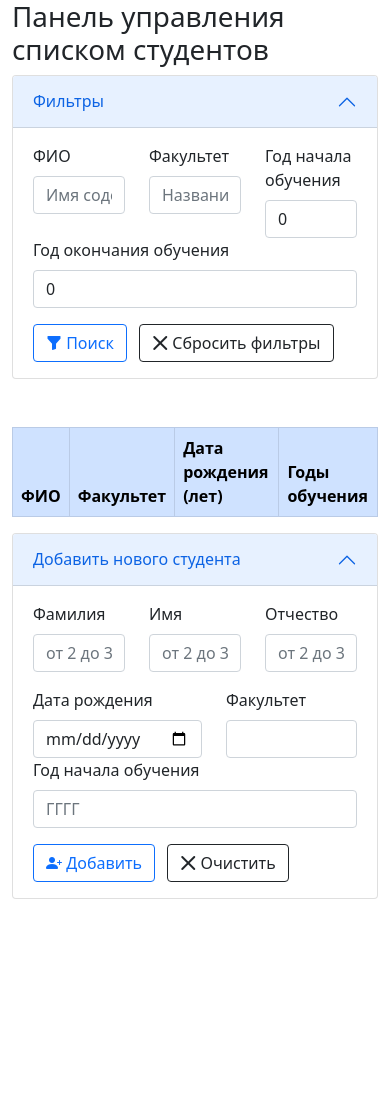
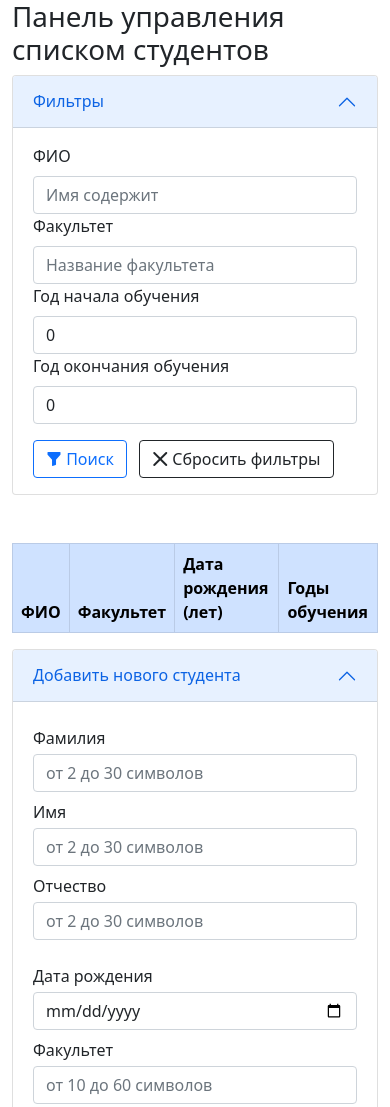
Before and after one commit to ReonKovalchuk/Students-dashboard, a plain HTML site: page index.html in a window 390 px wide. Shown: the top 1107 px of the page. Before the commit the page ends 899 px from the top, so only its background shows below. Drawn offline with nearby package versions, Linux system fonts and the light colour scheme.

Commit message:
улучшена адаптивность

```diff
--- a/index.html
+++ b/index.html
@@ -47,24 +47,24 @@
                                     <div class="row mb-3">
 
                                         <!-- <div class=""> -->
-                                        <div class="col">
+                                        <div class="col-xl-3 col-md-6 col-sm-12">
 
                                             <label for="name-filter" class="form-label">ФИО</label>
                                             <input type="text" class="form-control" id="name-filter"
                                                 placeholder="Имя содержит" value="">
                                         </div>
-                                        <div class="col">
+                                        <div class="col-xl-3 col-md-6 col-sm-12">
                                             <label for="department-filter" class="form-label">Факультет</label>
                                             <input type="text" class="form-control" id="department-filter"
                                                 placeholder="Название факультета" value="">
                                         </div>
-                                        <div class="col">
+                                        <div class="col-xl-3 col-md-6 col-sm-12">
                                             <label for="enrolledIn-filter" class="form-label">Год начала
                                                 обучения</label>
                                             <input type="text" class="form-control input-number" id="enrolledIn-filter"
                                                 placeholder="Например 2020" value="0">
                                         </div>
-                                        <div class="col">
+                                        <div class="col-xl-3 col-md-6 col-sm-12">
                                             <label for="graduatedIn-filter" class="form-label">Год окончания
                                                 обучения</label>
                                             <input type="text" class="form-control input-number" id="graduatedIn-filter"
@@ -101,7 +101,7 @@
                         Удалить</button>
                 </div> -->
 
-                <table class=" table table-bordered table-hover sortable">
+                <table class=" table table-bordered table-hover table-responsive-sm">
                     <thead>
                         <tr class="table-primary">
                             <th scope="col">ФИО</th>
@@ -132,9 +132,9 @@
                                 <form action="" class="add-student needs-validation" novalidate>
 
                                     <div class="row mb-3">
-                                        <div class="col">
+                                        <div class="col-md-4 col-sm-12">
 
-                                            <label for="last-name-input" class="form-label">Фамилия</label>
+                                            <label for="last-name-input" class="form-label mt-2 mb-1">Фамилия</label>
                                             <input type="text" class="form-control input-ru" id="last-name-input"
                                                 placeholder="от 2 до 30 символов" required minlength="2" maxlength="30">
                                             <div class="invalid-feedback">
@@ -142,16 +142,16 @@
                                             </div>
 
                                         </div>
-                                        <div class="col">
-                                            <label for="first-name-input" class="form-label">Имя</label>
+                                        <div class="col-md-4 col-sm-12">
+                                            <label for="first-name-input" class="form-label mt-2 mb-1">Имя</label>
                                             <input type="text" class="form-control input-ru" id="first-name-input"
                                                 placeholder="от 2 до 30 символов" required minlength="2" maxlength="30">
                                             <div class="invalid-feedback">
                                                 Введите имя студента. Допустимая длина от 2 до 30 символов.
                                             </div>
                                         </div>
-                                        <div class="col">
-                                            <label for="middle-name-input" class="form-label">Отчество</label>
+                                        <div class="col-md-4 col-sm-12">
+                                            <label for="middle-name-input" class="form-label mt-2 mb-1">Отчество</label>
                                             <input type="text" class="form-control input-ru" id="middle-name-input"
                                                 placeholder="от 2 до 30 символов" required minlength="2" maxlength="30">
                                             <div class="invalid-feedback">
@@ -160,24 +160,25 @@
                                         </div>
                                     </div>
                                     <div class="row mb-3">
-                                        <div class="col">
-                                            <label for="DoB-input" class="form-label">Дата рождения</label>
+                                        <div class="col-md-4 col-sm-12">
+                                            <label for="DoB-input" class="form-label mt-2 mb-1">Дата рождения</label>
                                             <input type="date" class="form-control" id="DoB-input" placeholder=""
                                                 min="1970-01-01" required>
                                             <div class="invalid-feedback">
                                                 Введите дату рождения студента. Дата должна быть больше 01.01.1970 г.
                                             </div>
                                         </div>
-                                        <div class="col">
-                                            <label for="department-input" class="form-label">Факультет</label>
-                                            <input type="text" class="form-control" id="department-input" placeholder=""
-                                                required minlength="10" maxlength="60">
+                                        <div class="col-md-4 col-sm-12">
+                                            <label for="department-input" class="form-label mt-2 mb-1">Факультет</label>
+                                            <input type="text" class="form-control" id="department-input" required
+                                                minlength="10" maxlength="60" placeholder="от 10 до 60 символов">
                                             <div class="invalid-feedback">
                                                 Введите Название факультета. Допустимая длина от 10 до 60 символов
                                             </div>
                                         </div>
-                                        <div class="col">
-                                            <label for="enrolledIn-input" class="form-label">Год начала обучения</label>
+                                        <div class="col-md-4 col-sm-12">
+                                            <label for="enrolledIn-input" class="form-label mt-2 mb-1">Год начала
+                                                обучения</label>
                                             <input type="number" class="form-control" id="enrolledIn-input"
                                                 placeholder="ГГГГ" min="2000" max="2023" required>
                                             <div class="invalid-feedback">
```
